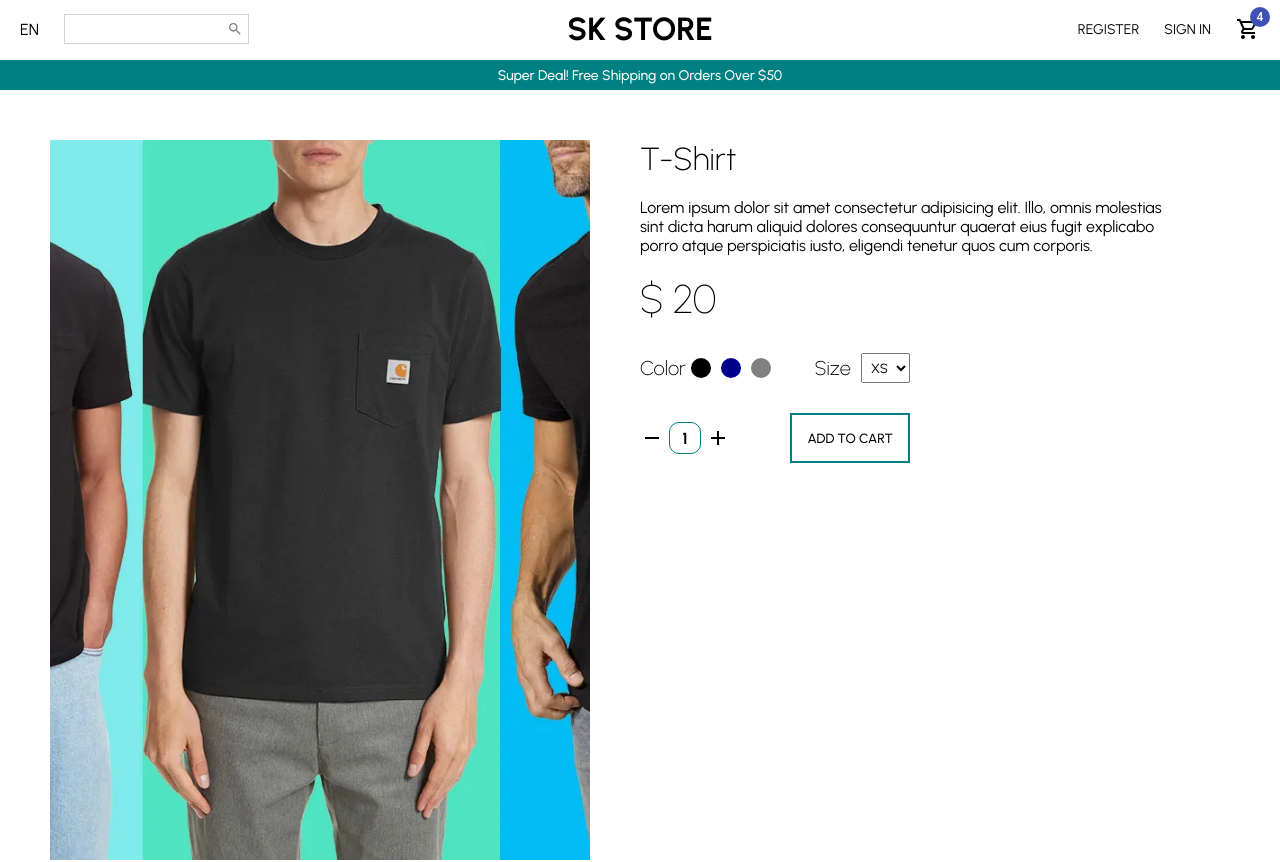
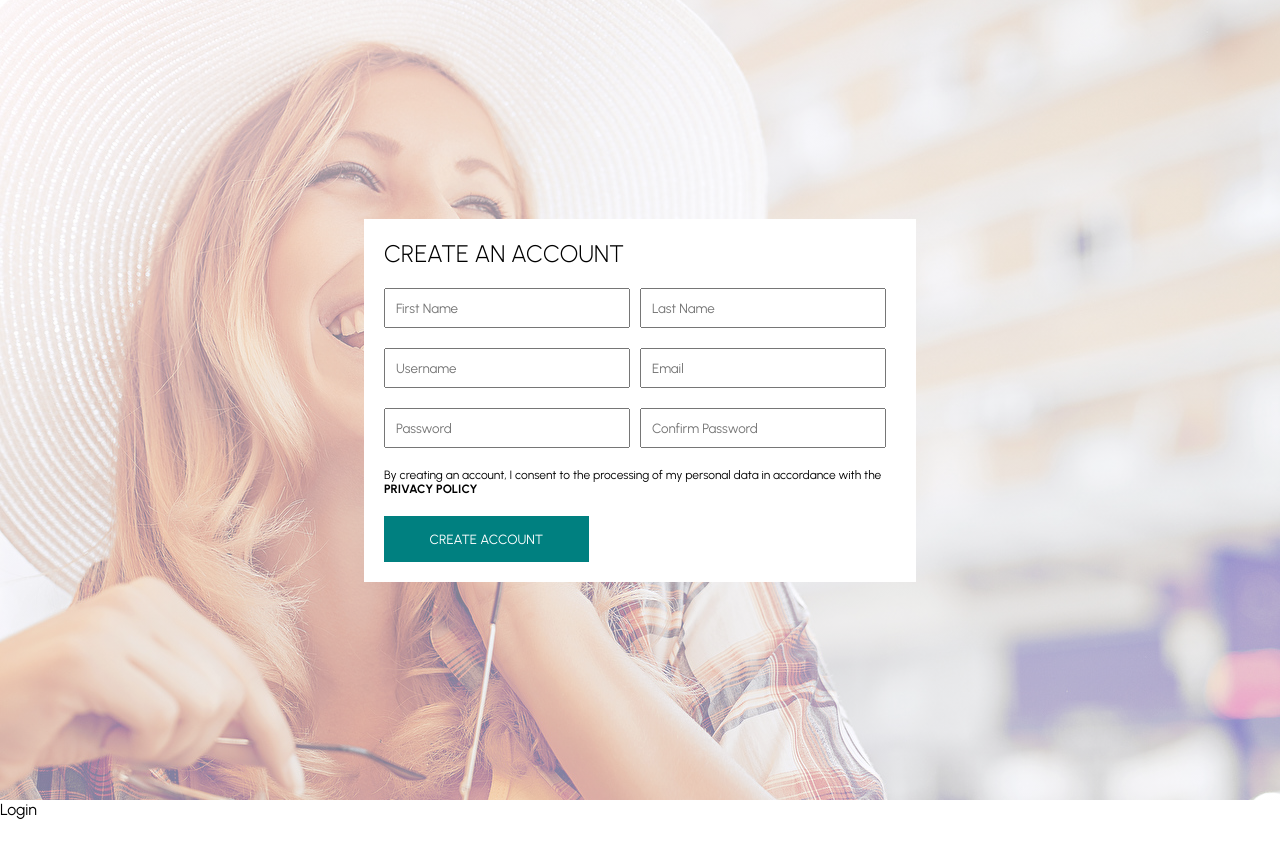
Before and after one commit to Shahzadsk046/SK-Store, a React (Create React App) app: page / in a window 1280 px wide. Shown: the top 862 px of the page. After the commit the page ends 819 px from the top, so only its background shows below. Built offline with nearby package versions, Linux system fonts and the light colour scheme.

Commit message:
Register Component Completed

```diff
--- a/src/App.jsx
+++ b/src/App.jsx
@@ -1,13 +1,17 @@
 // import Home from "./Pages/Home";
 // import ProductList from "./Pages/ProductList";
-import Product from "./Pages/Product";
+// import Product from "./Pages/Product";
+import Login from "./Pages/Login";
+import Register from "./Pages/Register";
 
 const App = () => {
   return (
     <>
       {/* <Home /> */}
       {/* <ProductList /> */}
-      <Product/>
+      {/* <Product /> */}
+      <Register />
+      <Login />
     </>
   );
 };
--- /dev/null
+++ b/src/Pages/Login.jsx
@@ -0,0 +1,12 @@
+import React from 'react'
+import styled from 'styled-components';
+
+const Container = styled.div``;
+
+const Login = () => {
+  return (
+    <Container>Login</Container>
+  )
+}
+
+export default Login
--- /dev/null
+++ b/src/Pages/Register.jsx
@@ -0,0 +1,79 @@
+import React from "react";
+import styled from "styled-components";
+import bg from "../images/bg.jpg";
+
+const Container = styled.div`
+  width: 100vw;
+  height: 100vh;
+  background: linear-gradient(
+      rgba(255, 255, 255, 0.5),
+      rgba(255, 255, 255, 0.5)
+    ),
+    url(${bg}) center;
+
+  display: flex;
+  align-items: center;
+  justify-content: center;
+`;
+
+const Wrapper = styled.div`
+    width: 40%;
+    padding: 20px;
+    background-color: white;
+`;
+
+const Title = styled.h1`
+    font-size: 24px;
+    font-weight: 300;
+`;
+
+const Form = styled.form`
+    display: flex;
+    flex-wrap: wrap;
+`;
+
+const Input = styled.input`
+    flex: 1;
+    min-width: 40%;
+    margin: 20px 10px 0px 0px;
+    padding: 10px;
+`;
+
+const Agreement = styled.span`
+    font-size: 12px;
+    margin: 20px 0px;
+`;
+
+const Button = styled.button`
+    width: 40%;
+    border: none;
+    padding: 15px 20px;
+    background-color: teal;
+    color: white;
+    cursor: pointer;
+`;
+
+const Register = () => {
+  return (
+    <Container>
+      <Wrapper>
+        <Title>CREATE AN ACCOUNT</Title>
+        <Form>
+          <Input placeholder="First Name" />
+          <Input placeholder="Last Name" />
+          <Input placeholder="Username" />
+          <Input placeholder="Email" />
+          <Input placeholder="Password" />
+          <Input placeholder="Confirm Password" />
+          <Agreement>
+            By creating an account, I consent to the processing of my personal
+            data in accordance with the <b>PRIVACY POLICY</b>
+          </Agreement>
+          <Button>CREATE ACCOUNT</Button>
+        </Form>
+      </Wrapper>
+    </Container>
+  );
+};
+
+export default Register;
```
Also changed, not shown: src/images/bg.jpg (added).
